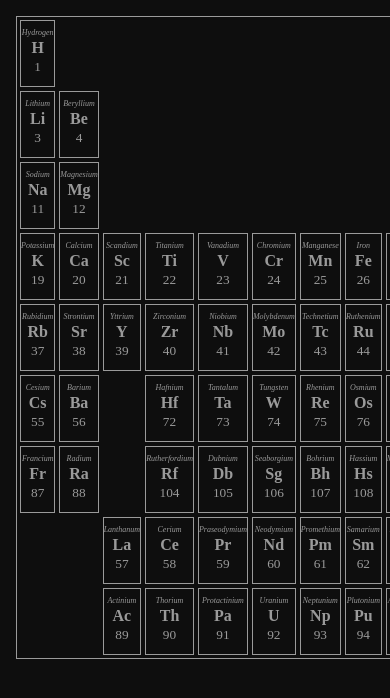
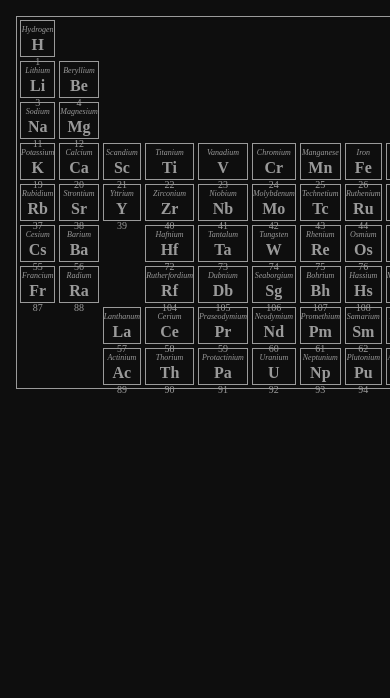
Before and after one commit to ZachS13/ThreeAtom, a website with bundled scripts: page index.html in a window 390 px wide. Shown: the top 698 px of the page. Built offline with nearby package versions, Linux system fonts and the light colour scheme.

Commit message:
adding responsive css for mobile and tablets

```diff
--- a/src/style.css
+++ b/src/style.css
@@ -41,3 +41,36 @@ small {
     align-items: center;
     gap: 15px;
 }
+
+@media screen and (max-width: 768px) {
+    body {
+        font-size: 14px;
+    }
+
+    table {
+        width: 100%;
+        font-size: 12px;
+    }
+
+    .eleInfo {
+        height: 40px;
+    }
+
+    #atomRender {
+        height: 250px;
+    }
+}
+
+@media screen and (max-width: 480px) {
+    body {
+        font-size: 12px;
+    }
+
+    .eleInfo {
+        height: 35px;
+    }
+
+    #atomRender {
+        height: 200px;
+    }
+}
```
